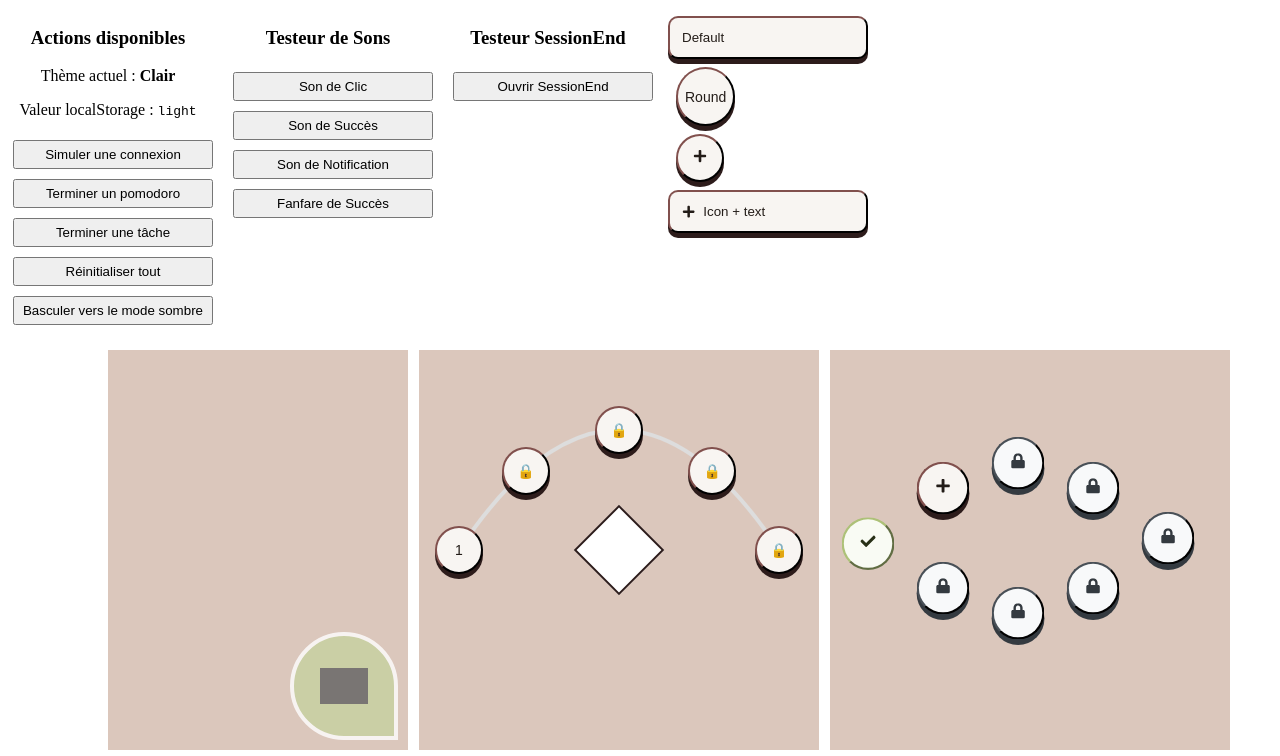
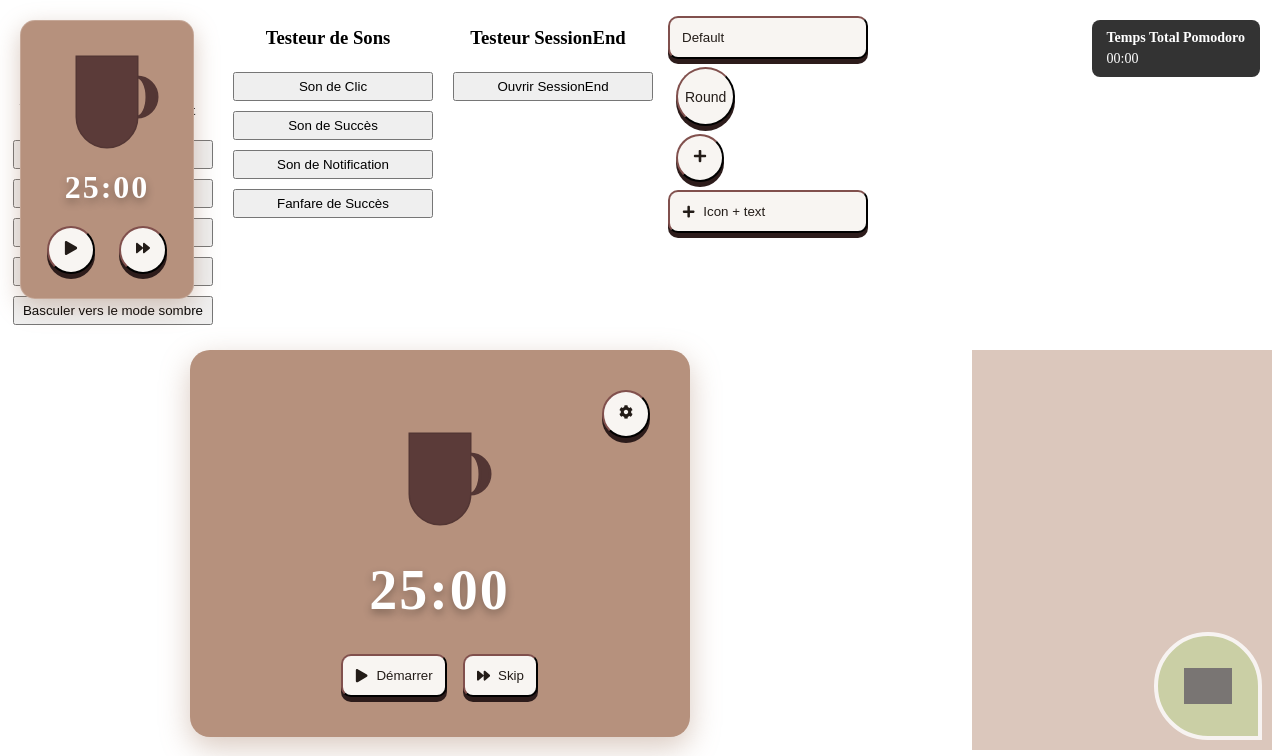
Before and after one commit to alexis-guerquin/component-sandbox, a React (Vite) app: page / in a window 1280 px wide. Shown: the top 756 px of the page. Built offline with nearby package versions, Linux system fonts and the light colour scheme; grey boxes are pictures that could not be loaded.

Commit message:
add timer to app

```diff
--- a/src/App.css
+++ b/src/App.css
@@ -7,6 +7,16 @@
   gap: 1px;
   /* margin-bottom: 20px; */
   text-align: center;
+  flex-wrap: wrap;
+  justify-content: center;
+}
+
+.timer-section {
+  width: 100%;
+  max-width: 500px;
+  margin: 0 auto 20px auto;
+  display: flex;
+  justify-content: center;
 }
 
 .daily-missions {
--- a/src/App.tsx
+++ b/src/App.tsx
@@ -9,11 +9,42 @@ import ThreeDButton from './components/Buttons/3DButton/3dbutton';
 import { FaPlus } from 'react-icons/fa';
 // import Grid from './components/Path/Grid/Grid';
 import Objectives from './components/Path/Objectives';
+import Timer from './components/Timer/Timer';
+import TimerWidgetWithContext from './components/Timer/TimerWidget/TimerWidgetWithContext';
+import { TimerProvider, useTimer } from './hooks/useTimer';
+
+// Composant pour afficher le temps total cumulé
+const TotalPomodoroTime = () => {
+  const { totalPomodoroTime, formatTime } = useTimer();
+
+  return (
+    <div style={{
+      position: 'fixed',
+      top: '20px',
+      right: '20px',
+      background: 'rgba(0, 0, 0, 0.8)',
+      color: 'white',
+      padding: '10px 15px',
+      borderRadius: '8px',
+      fontSize: '14px',
+      zIndex: 1000,
+      display: 'flex',
+      flexDirection: 'column',
+      gap: '5px'
+    }}>
+      <div style={{ fontWeight: 'bold' }}>Temps Total Pomodoro</div>
+      <div>{formatTime(totalPomodoroTime)}</div>
+    </div>
+  );
+};
 
 function App() {
   return (
     <div className="app">
       <QuestProvider>
+        <TimerProvider>
+          <TotalPomodoroTime />
+
           <div className="tester">
             <ComponentTester />
             <SoundTester />
@@ -27,6 +58,9 @@ function App() {
           </div>
 
           <div className="components">
+            <div className="timer-section">
+              <Timer variant="full" />
+            </div>
             <div className="daily-missions">
               <DailyQuest
                 style="pomodoro"
@@ -41,6 +75,10 @@ function App() {
             />
             </div>
           </div>
+
+          {/* Widget Timer qui apparaît sur toutes les pages */}
+          <TimerWidgetWithContext />
+        </TimerProvider>
       </QuestProvider>
     </div>
   );
```
Lines whose indentation alone changed are shown as unchanged.
